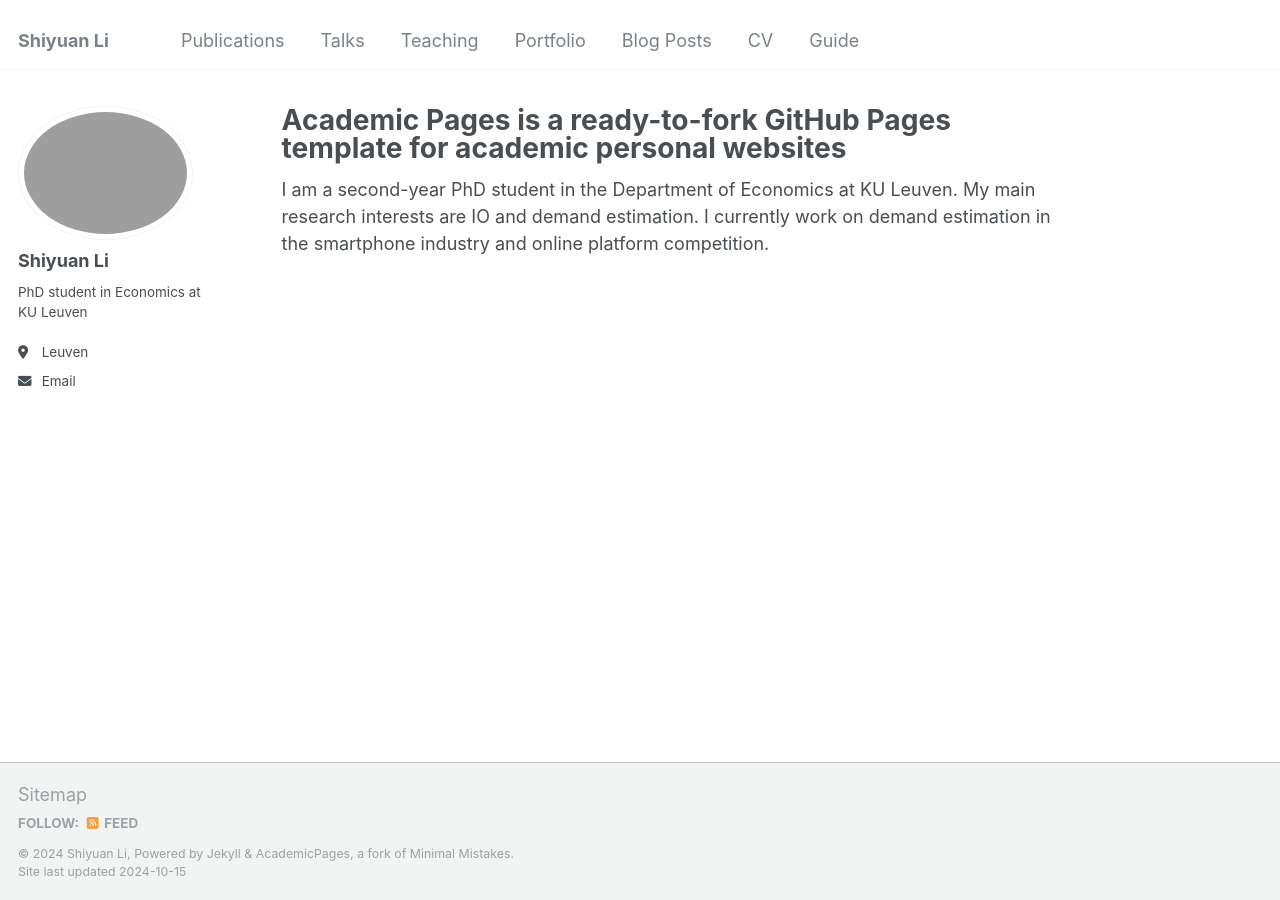
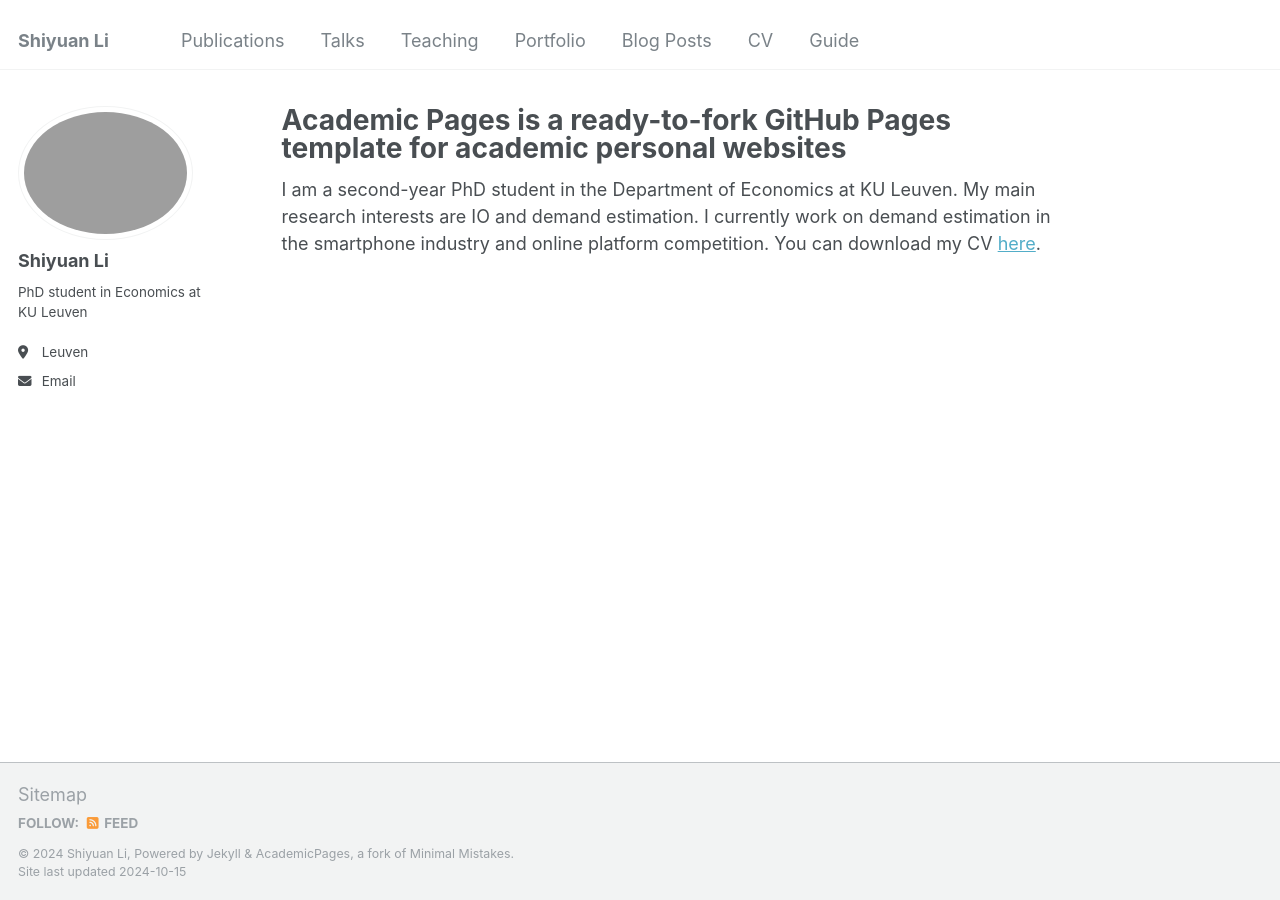
Before and after one commit to ShiyuanLi1/shiyuanli1.github.io, a Jekyll site: the page built from _pages/about.md, in a window 1280 px wide. Built offline with Jekyll 4.4.1, drawn with Linux system fonts in a browser that asks for light colours.

Commit message:
Update about.md

```diff
--- a/_pages/about.md
+++ b/_pages/about.md
@@ -8,3 +8,4 @@ redirect_from:
 ---
 
 I am a second-year PhD student in the Department of Economics at KU Leuven. My main research interests are IO and demand estimation. I currently work on demand estimation in the smartphone industry and online platform competition.
+You can download my CV [here]().
```
